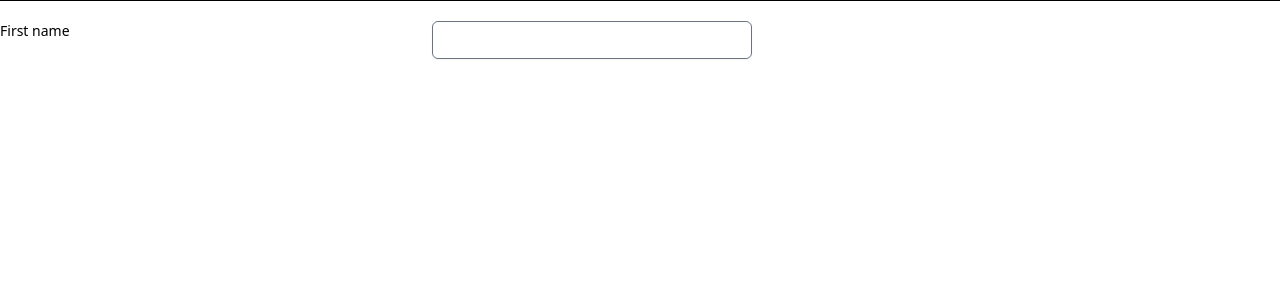
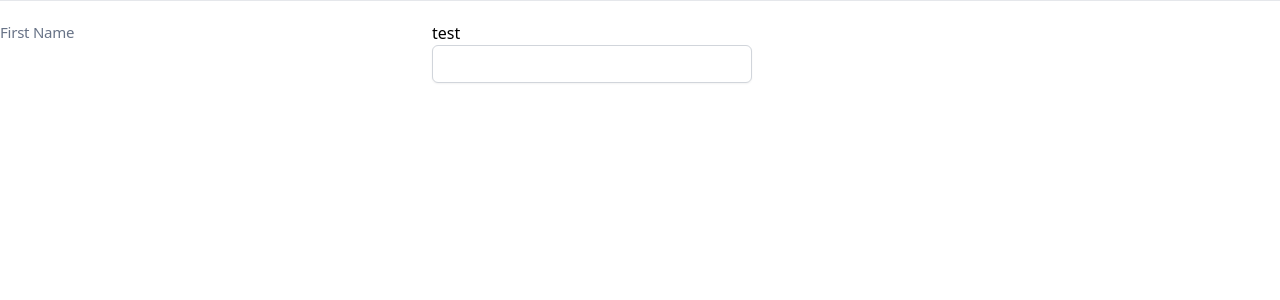
Before and after one commit to redtxai/event-form, a React (Create React App) app: page / in a window 1280 px wide. Shown: the top 300 px of the page. Built offline with nearby package versions, Linux system fonts and the light colour scheme.

Commit message:
#1 Test link with issue

```diff
--- a/src/App.tsx
+++ b/src/App.tsx
@@ -1,12 +1,14 @@
 import React from 'react';
 
 import './App.css';
+import Label from './components/label/Label';
 
 function App() {
   return (
     <div className="sm:grid sm:grid-cols-3 sm:items-start sm:gap-4 sm:border-t sm:border-gray-200 sm:pt-5">
-      <label htmlFor="first-name" className="block text-sm font-medium text-gray-700 sm:mt-px sm:pt-2">First name</label>
-      <div className="mt-1 sm:col-span-2 sm:mt-0">
+      <Label htmlFor='first-name' text='First Name'></Label>
+      <div className="mt-1 sm:col-span-2 sm:mt-0 blue regal-blue">
+        test
         <input type="text" name="first-name" id="first-name" autoComplete="given-name" className="block w-full max-w-lg rounded-md border-gray-300 shadow-sm focus:border-indigo-500 focus:ring-indigo-500 sm:max-w-xs sm:text-sm" />
       </div>
     </div>
--- a/src/styles.css
+++ b/src/styles.css
@@ -11,7 +11,7 @@
   box-sizing: border-box; /* 1 */
   border-width: 0; /* 2 */
   border-style: solid; /* 2 */
-  border-color: currentColor; /* 2 */
+  border-color: #e5e7eb; /* 2 */
 }
 
 ::before,
@@ -625,9 +625,9 @@ select {
 .rounded-md {
   border-radius: 0.375rem;
 }
-.text-sm {
-  font-size: 0.875rem;
-  line-height: 1.25rem;
+.border-gray-300 {
+  --tw-border-opacity: 1;
+  border-color: rgb(209 213 219 / var(--tw-border-opacity));
 }
 .font-medium {
   font-weight: 500;
@@ -636,6 +636,14 @@ select {
   --tw-shadow: 0 1px 2px 0 rgb(0 0 0 / 0.05);
   --tw-shadow-colored: 0 1px 2px 0 var(--tw-shadow-color);
   box-shadow: var(--tw-ring-offset-shadow, 0 0 #0000), var(--tw-ring-shadow, 0 0 #0000), var(--tw-shadow);
+}
+.focus\:border-indigo-500:focus {
+  --tw-border-opacity: 1;
+  border-color: rgb(99 102 241 / var(--tw-border-opacity));
+}
+.focus\:ring-indigo-500:focus {
+  --tw-ring-opacity: 1;
+  --tw-ring-color: rgb(99 102 241 / var(--tw-ring-opacity));
 }
 @media (min-width: 640px) {
 
@@ -671,6 +679,11 @@ select {
     border-top-width: 1px;
   }
 
+  .sm\:border-gray-200 {
+    --tw-border-opacity: 1;
+    border-color: rgb(229 231 235 / var(--tw-border-opacity));
+  }
+
   .sm\:pt-5 {
     padding-top: 1.25rem;
   }
```
